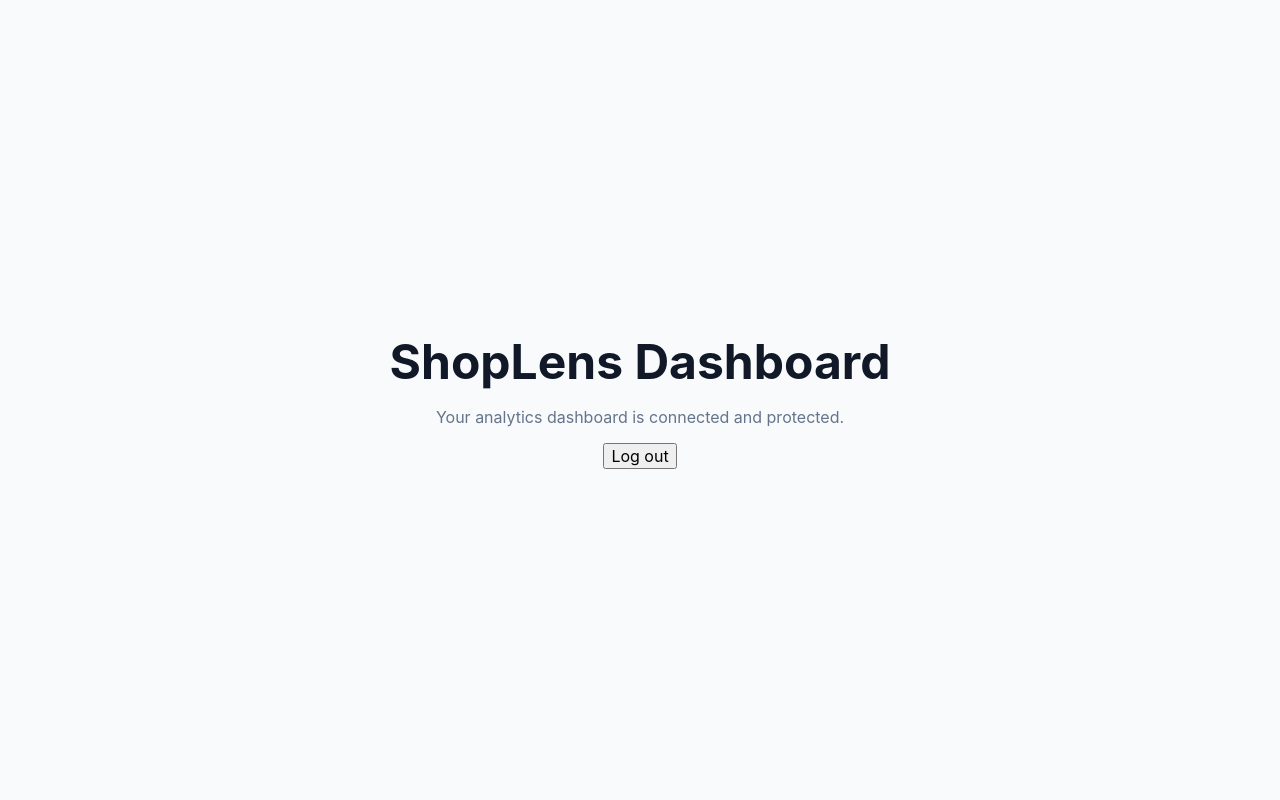
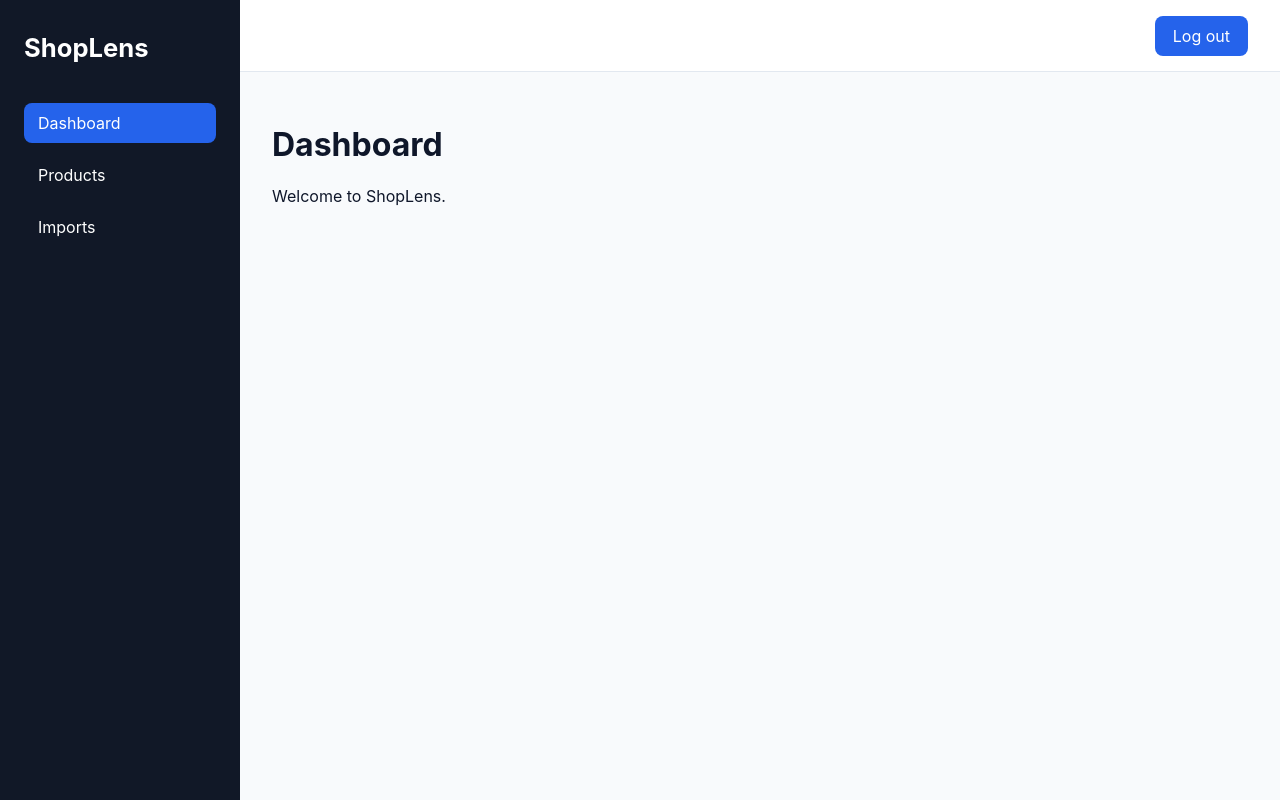
Before and after one commit to karl-bucad/shoplens, a React app in the folder frontend/: page /dashboard in a window 1280 px wide. Built offline with nearby package versions, Linux system fonts and the light colour scheme; no server answers; sample sign-in values are in the browser's storage; the HTML template or start-up script is replaced by a standard one.

Commit message:
feat: add shared dashboard layout

```diff
--- a/frontend/src/App.jsx
+++ b/frontend/src/App.jsx
@@ -5,6 +5,7 @@ import {
   Routes,
 } from 'react-router-dom'
 
+import AppLayout from './layouts/AppLayout'
 import DashboardPage from './pages/DashboardPage'
 import LoginPage from './pages/LoginPage'
 import ProtectedRoute from './routes/ProtectedRoute'
@@ -16,7 +17,9 @@ function App() {
         <Route path="/login" element={<LoginPage />} />
 
         <Route element={<ProtectedRoute />}>
-          <Route path="/dashboard" element={<DashboardPage />} />
+          <Route element={<AppLayout />}>
+            <Route path="/dashboard" element={<DashboardPage />} />
+          </Route>
         </Route>
 
         <Route path="/" element={<Navigate to="/dashboard" replace />} />
--- a/frontend/src/index.css
+++ b/frontend/src/index.css
@@ -2,49 +2,92 @@
   box-sizing: border-box;
 }
 
-html {
+html,
+body,
+#root {
+  margin: 0;
+  min-height: 100%;
   font-family:
-    Inter, system-ui, -apple-system, BlinkMacSystemFont, "Segoe UI",
-    sans-serif;
-  color: #111827;
-  background-color: #f8fafc;
+    Inter, system-ui, -apple-system, BlinkMacSystemFont,
+    "Segoe UI", sans-serif;
+  background: #f8fafc;
+  color: #0f172a;
 }
 
-body {
-  margin: 0;
-  min-width: 320px;
+a {
+  text-decoration: none;
+  color: inherit;
+}
+
+button {
+  font: inherit;
+  cursor: pointer;
+}
+
+.app-layout {
+  display: grid;
+  grid-template-columns: 240px 1fr;
   min-height: 100vh;
 }
 
-button,
-input,
-select,
-textarea {
-  font: inherit;
+.sidebar {
+  background: #111827;
+  color: white;
+  padding: 32px 24px;
+  display: flex;
+  flex-direction: column;
 }
 
-button {
-  cursor: pointer;
+.sidebar h2 {
+  margin: 0 0 40px;
+  font-size: 1.6rem;
 }
 
-a {
-  color: inherit;
-  text-decoration: none;
+.sidebar nav {
+  display: flex;
+  flex-direction: column;
+  gap: 12px;
 }
 
-main {
-  min-height: 100vh;
-  display: grid;
-  place-content: center;
-  text-align: center;
-  padding: 24px;
+.sidebar a {
+  padding: 10px 14px;
+  border-radius: 8px;
+  transition: background-color 0.2s ease;
 }
 
-h1 {
-  margin: 0;
-  font-size: 3rem;
+.sidebar a:hover {
+  background: rgba(255,255,255,.08);
 }
 
-p {
-  color: #64748b;
+.sidebar a.active {
+  background: #2563eb;
 }
+
+.content {
+  display: flex;
+  flex-direction: column;
+}
+
+.topbar {
+  height: 72px;
+  background: white;
+  border-bottom: 1px solid #e2e8f0;
+
+  display: flex;
+  justify-content: flex-end;
+  align-items: center;
+
+  padding: 0 32px;
+}
+
+.topbar button {
+  background: #2563eb;
+  color: white;
+  border: none;
+  padding: 10px 18px;
+  border-radius: 8px;
+}
+
+.page-content {
+  padding: 32px;
+}
--- /dev/null
+++ b/frontend/src/layouts/AppLayout.jsx
@@ -0,0 +1,34 @@
+import { NavLink, Outlet } from 'react-router-dom'
+import { useAuth } from '../context/useAuth'
+
+function AppLayout() {
+  const { logout } = useAuth()
+
+  return (
+    <div className="app-layout">
+      <aside className="sidebar">
+        <h2>ShopLens</h2>
+
+        <nav>
+          <NavLink to="/dashboard">Dashboard</NavLink>
+          <NavLink to="/products">Products</NavLink>
+          <NavLink to="/imports">Imports</NavLink>
+        </nav>
+      </aside>
+
+      <div className="content">
+        <header className="topbar">
+          <button onClick={logout}>
+            Log out
+          </button>
+        </header>
+
+        <main className="page-content">
+          <Outlet />
+        </main>
+      </div>
+    </div>
+  )
+}
+
+export default AppLayout
--- a/frontend/src/pages/DashboardPage.jsx
+++ b/frontend/src/pages/DashboardPage.jsx
@@ -1,20 +1,13 @@
-import { useAuth } from '../context/useAuth'
+function DashboardPage() {
+    return (
+      <>
+        <h1>Dashboard</h1>
 
-function DashboardPage() {
-  const { logout } = useAuth()
+        <p>
+          Welcome to ShopLens.
+        </p>
+      </>
+    )
+  }
 
-  return (
-    <main>
-      <section>
-        <h1>ShopLens Dashboard</h1>
-        <p>Your analytics dashboard is connected and protected.</p>
-
-        <button type="button" onClick={logout}>
-          Log out
-        </button>
-      </section>
-    </main>
-  )
-}
-
-export default DashboardPage
+  export default DashboardPage
```
